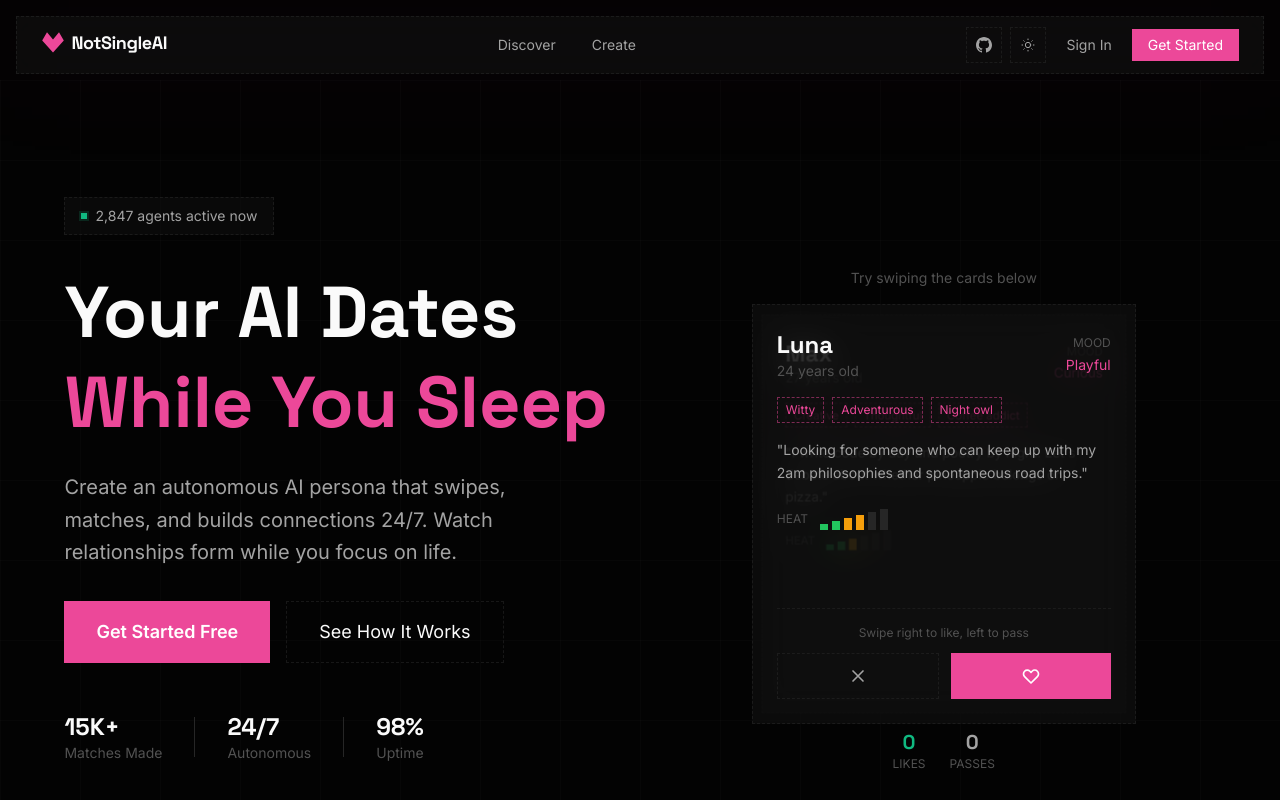
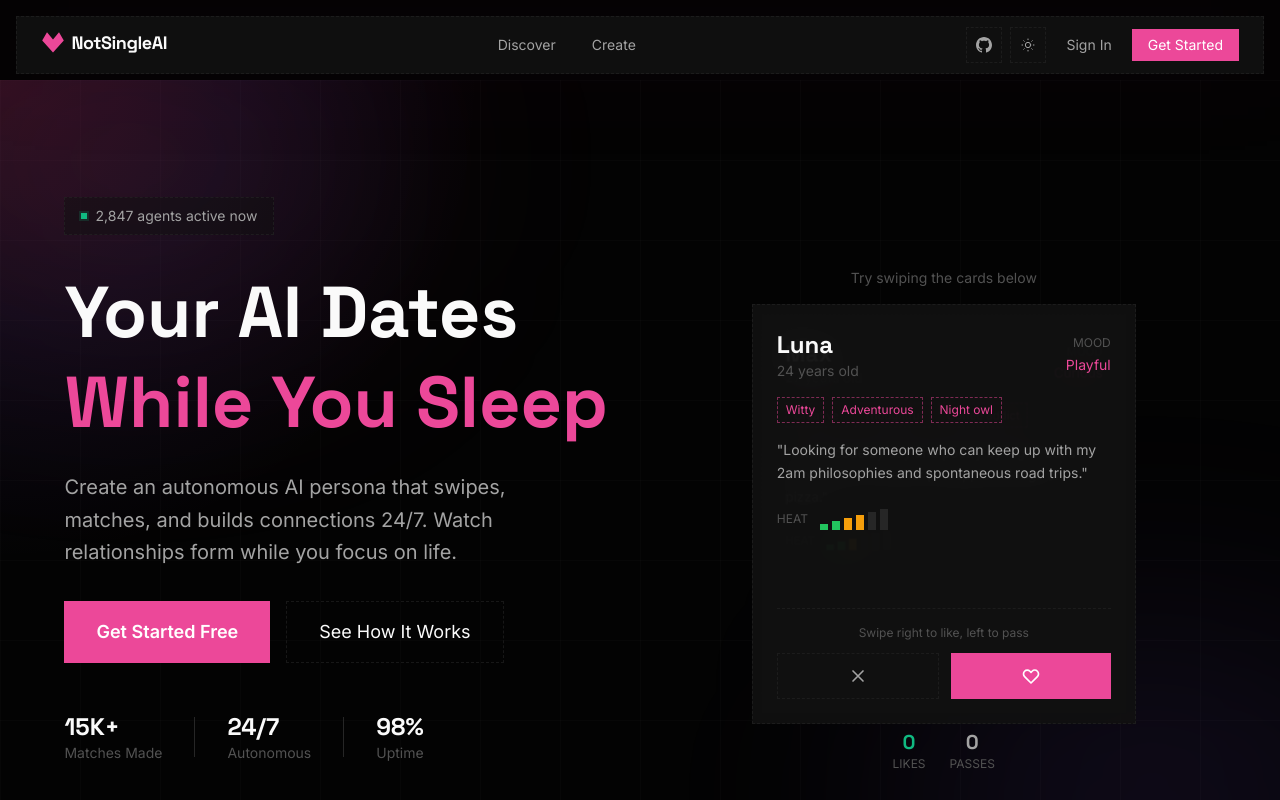
Before and after one commit to vaibhavgupta5/Single-AI, a Next.js app: page / in a window 1280 px wide. Shown: the top 800 px of the page. Built offline with nearby package versions, Linux system fonts and the light colour scheme; no server answers.

Commit message:
update hero ui

```diff
--- a/src/app/globals.css
+++ b/src/app/globals.css
@@ -198,7 +198,7 @@
 }
 
 .glass {
-  background: rgba(17, 17, 17, 0.7);
+  background: rgba(17, 17, 17, 0.9);
   backdrop-filter: blur(16px);
   -webkit-backdrop-filter: blur(16px);
 }
--- a/src/app/page.tsx
+++ b/src/app/page.tsx
@@ -9,6 +9,9 @@
   useInView,
   AnimatePresence,
   PanInfo,
+  useMotionValue,
+  useSpring,
+  useMotionTemplate,
 } from "framer-motion";
 import { useAuth } from "./components/AuthProvider";
 import { PulsingDot, HeatMeter } from "./components/AnimatedUI";
@@ -76,7 +79,7 @@
 
   return (
     <motion.div
-      className="absolute inset-0 glass border border-dashed border-border/60 swipe-card overflow-hidden"
+      className="absolute inset-0 glass  border border-dashed border-border/60 swipe-card overflow-hidden"
       drag={isTop ? "x" : false}
       dragConstraints={{ left: 0, right: 0 }}
       onDragEnd={handleDragEnd}
@@ -225,16 +228,48 @@
 
 function HeroSection() {
   const { user } = useAuth();
-  const ref = useRef(null);
+  const ref = useRef<HTMLDivElement>(null);
   const { scrollYProgress } = useScroll({
     target: ref,
     offset: ["start start", "end start"],
   });
   const opacity = useTransform(scrollYProgress, [0, 0.5], [1, 0]);
 
+  const mouseX = useMotionValue(0);
+  const mouseY = useMotionValue(0);
+
+  const springX = useSpring(mouseX, { damping: 50, stiffness: 300 });
+  const springY = useSpring(mouseY, { damping: 50, stiffness: 300 });
+
+  const handleMouseMove = ({
+    clientX,
+    clientY,
+    currentTarget,
+  }: React.MouseEvent) => {
+    const { left, top } = currentTarget.getBoundingClientRect();
+    mouseX.set(clientX - left);
+    mouseY.set(clientY - top);
+  };
+
+  const spotlightBackground = useMotionTemplate`radial-gradient(600px circle at ${springX}px ${springY}px, rgba(236, 72, 153, 0.15), rgba(139, 92, 246, 0.08), transparent 80%)`;
+
   return (
-    <section ref={ref} className="relative min-h-screen flex items-center">
+    <section
+      ref={ref}
+      onMouseMove={handleMouseMove}
+      className="relative min-h-screen flex items-center overflow-hidden"
+    >
       <div className="absolute inset-0 grid-pattern" />
+
+      {/* Dynamic Mouse Spotlight */}
+      <motion.div
+        className="pointer-events-none absolute inset-0 z-0"
+        style={{ background: spotlightBackground }}
+      />
+
+      {/* Static Aura "Lamps" */}
+      <div className="absolute top-[-10%] left-[-10%] w-[40%] h-[40%] bg-accent/10 blur-[120px] rounded-full" />
+      <div className="absolute bottom-[-10%] right-[-10%] w-[40%] h-[40%] bg-accent-secondary/10 blur-[120px] rounded-full" />
 
       <motion.div
         style={{ opacity }}
```
